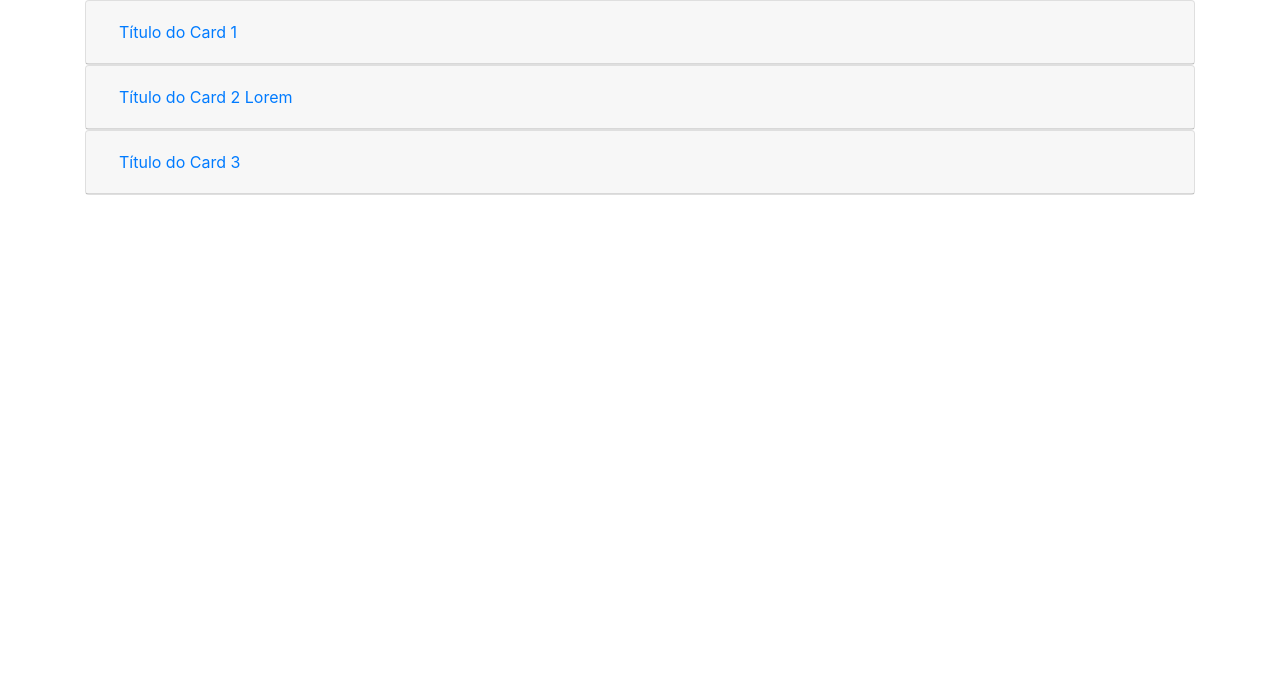
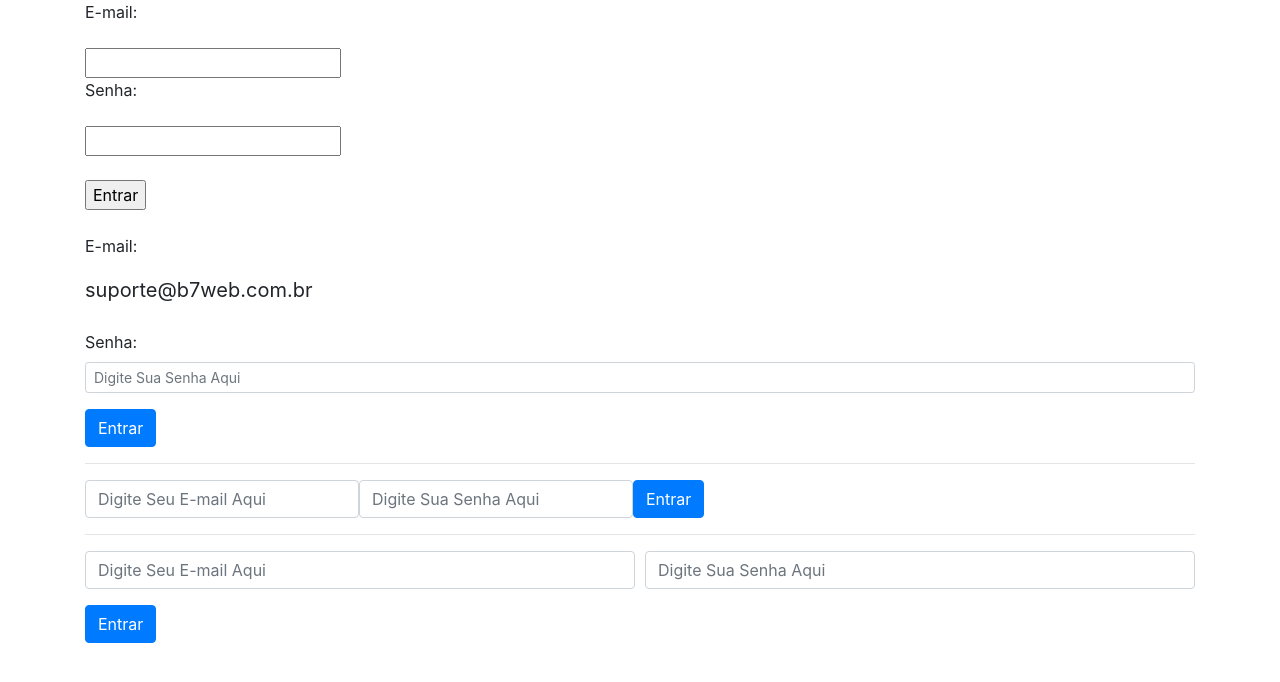
Before and after one commit to gustavoalvesdev/bootstrap-4-b7web, a plain HTML site: page index.html in a window 1280 px wide. Drawn offline with Linux system fonts and the light colour scheme.

Commit message:
Formulários

```diff
--- a/index.html
+++ b/index.html
@@ -21,44 +21,78 @@
 
     <div class="container">
 
-        <div id="accordion">
+        <form method="POST">
+            E-mail:<br><br>
+            <input type="email" name="email"><br<><br>
 
-            <div class="card">
-                <div class="card-header">
-                    <button class="btn btn-link" data-toggle="collapse" data-target="#c1" aria-controls="c1">Título do Card 1</button>
+            Senha:<br><bR>
+            <input type="password" name="senha"><br><br>
+
+            <input type="submit" value="Entrar">
+        </form>
+
+        <br><br>
+
+        <form method="POST">
+
+            <div class="form-group">
+                <label for="email">E-mail:</label>
+                <input type="email" name="email" id="email" class="form-control-plaintext form-control-lg" placeholder="Digite Seu E-mail Aqui" value="suporte@b7web.com.br" readonly>
+            </div>
+
+            <div class="form-group">
+                <label for="password">Senha:</label>
+                <input type="password" name="password" id="password" class="form-control form-control-sm" placeholder="Digite Sua Senha Aqui">
+            </div>
+
+            <div class="form-group">
+                <input type="submit" value="Entrar" name="action" class="btn btn-primary">
+            </div>
+
+        </form>
+
+        <hr>
+
+        <form method="POST" class="form-inline">
+
+            <div class="form-group">
+                <input type="email" name="email" id="email" class="form-control" placeholder="Digite Seu E-mail Aqui">
+            </div>
+
+            <div class="form-group">
+                <input type="password" name="password" id="password" class="form-control" placeholder="Digite Sua Senha Aqui">
+            </div>
+
+            <div class="form-group">
+                <input type="submit" value="Entrar" name="action" class="btn btn-primary">
+            </div>
+
+        </form>
+
+        <hr>
+
+        <form method="POST">
+
+            <div class="form-row">
+                <div class="col">
+                    <div class="form-group">
+                        <input type="email" name="email" id="email" class="form-control" placeholder="Digite Seu E-mail Aqui">
+                    </div>
                 </div>
-                <div id="c1" class="collapse" data-parent="#accordion">
-                    <div class="card-body">
-                        Lorem ipsum dolor sit amet, consectetur adipisicing elit. Molestiae, quas nostrum veritatis hic asperiores dolores provident atque autem odio minima! Voluptatum cumque ipsa pariatur recusandae, minima odit corporis distinctio est?
-
-                        Lorem ipsum dolor sit amet, consectetur adipisicing elit. Molestiae, quas nostrum veritatis hic asperiores dolores provident atque autem odio minima! Voluptatum cumque ipsa pariatur recusandae, minima odit corporis distinctio est?
+                <div class="col">
+                    <div class="form-group">
+                        <input type="password" name="password" id="password" class="form-control" placeholder="Digite Sua Senha Aqui">
                     </div>
                 </div>
             </div>
-
-            <div class="card">
-                <div class="card-header">
-                    <button class="btn btn-link" data-toggle="collapse" data-target="#c2" aria-controls="c2">Título do Card 2 Lorem</button>
-                </div>
-                <div id="c2" class="collapse" data-parent="#accordion">
-                    <div class="card-body">
-                        Lorem ipsum dolor sit amet, consectetur adipisicing elit. Molestiae, quas nostrum veritatis hic asperiores dolores provident atque autem odio minima! Voluptatum cumque ipsa pariatur recusandae, minima odit corporis
+            <div class="form-row">
+                <div class="col">
+                    <div class="form-group">
+                        <input type="submit" value="Entrar" name="action" class="btn btn-primary">
                     </div>
                 </div>
             </div>
-
-            <div class="card">
-                <div class="card-header">
-                    <button class="btn btn-link" data-toggle="collapse" data-target="#c3" aria-controls="c3">Título do Card 3</button>
-                </div>
-                <div id="c3" class="collapse" data-parent="#accordion">
-                    <div class="card-body">
-                        Lorem ipsum dolor sit amet, consectetur adipisicing elit. Molestiae, quas nostrum veritatis hic asperiores dolores provident atque autem odio minima! Voluptatum cumque ipsa pariatur recusandae, minima odit corporis consectetur adipisicing elit. Molestiae, quas nostrum veritatis hic asperiores dolores provident atque autem odio minima! Voluptatum cumque ipsa pariatur recusandae, minima odit corporis
-                    </div>
-                </div>
-            </div>
-
-        </div>
+        </form>
 
     </div>
     <!-- container -->
```
